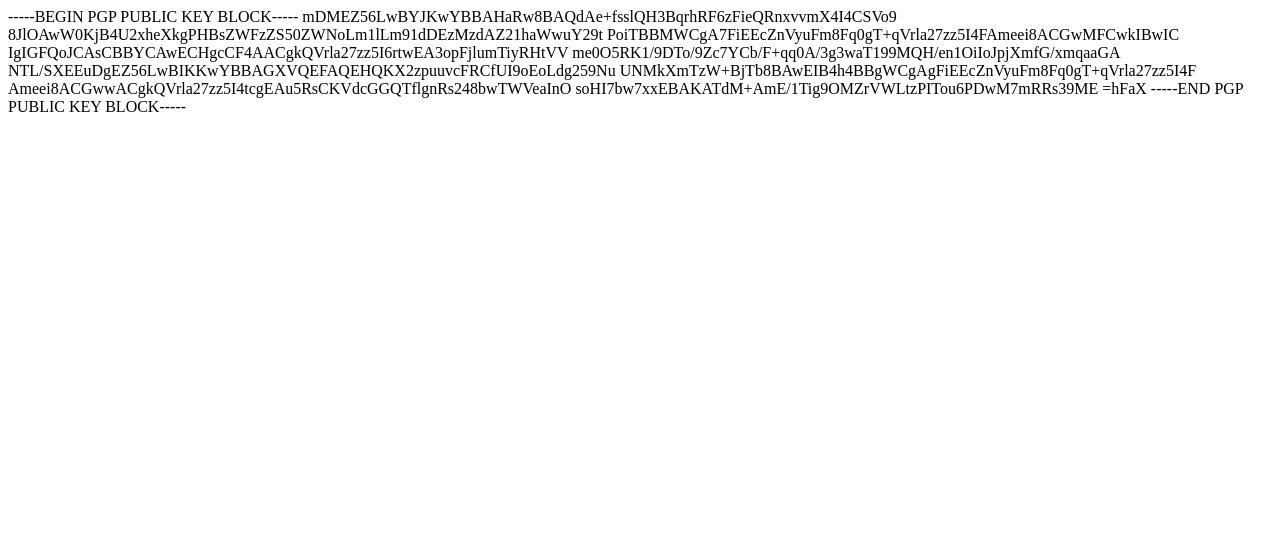
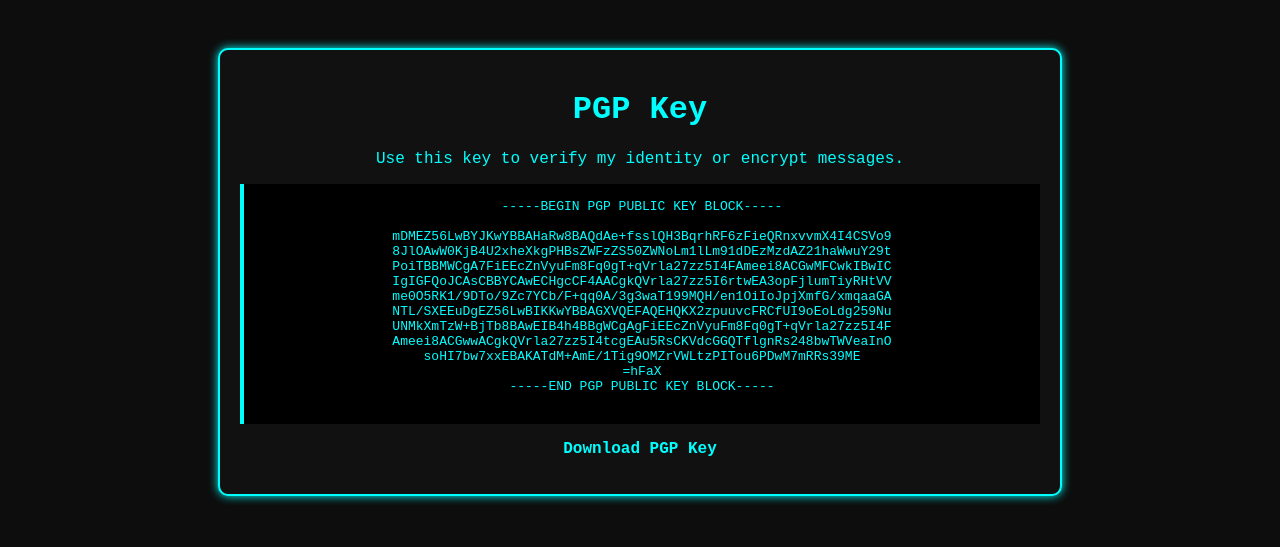
Before and after one commit to slayy0x/slayy0x.github.io, a plain HTML site: page pgp.html in a window 1280 px wide. Drawn offline with Linux system fonts and the light colour scheme.

Commit message:
Update pgp.html
Had to make it look better twin

```diff
--- a/pgp.html
+++ b/pgp.html
@@ -1,3 +1,48 @@
+<!DOCTYPE html>
+<html lang="en">
+<head>
+    <meta charset="UTF-8">
+    <meta name="viewport" content="width=device-width, initial-scale=1.0">
+    <title>PGP Key | 0xSlayy's Blacksite</title>
+    <link rel="stylesheet" href="styles.css">
+    <style>
+        body {
+            background-color: #0d0d0d;
+            color: #0ff;
+            font-family: 'Courier New', Courier, monospace;
+            text-align: center;
+            padding: 40px;
+        }
+        .container {
+            max-width: 800px;
+            margin: auto;
+            background: #111;
+            padding: 20px;
+            border: 2px solid #0ff;
+            border-radius: 10px;
+            box-shadow: 0 0 10px #0ff;
+        }
+        pre {
+            background: #000;
+            padding: 15px;
+            border-left: 4px solid #0ff;
+            overflow-x: auto;
+        }
+        a {
+            color: #0ff;
+            text-decoration: none;
+            font-weight: bold;
+        }
+        a:hover {
+            text-shadow: 0 0 5px #0ff;
+        }
+    </style>
+</head>
+<body>
+    <div class="container">
+        <h1>PGP Key</h1>
+        <p>Use this key to verify my identity or encrypt messages.</p>
+        <pre>
 -----BEGIN PGP PUBLIC KEY BLOCK-----
 
 mDMEZ56LwBYJKwYBBAHaRw8BAQdAe+fsslQH3BqrhRF6zFieQRnxvvmX4I4CSVo9
@@ -11,3 +56,8 @@ Ameei8ACGwwACgkQVrla27zz5I4tcgEAu5RsCKVdcGGQTflgnRs248bwTWVeaInO
 soHI7bw7xxEBAKATdM+AmE/1Tig9OMZrVWLtzPITou6PDwM7mRRs39ME
 =hFaX
 -----END PGP PUBLIC KEY BLOCK-----
+        </pre>
+        <p><a href="pgp-key.asc" download>Download PGP Key</a></p>
+    </div>
+</body>
+</html>
```
